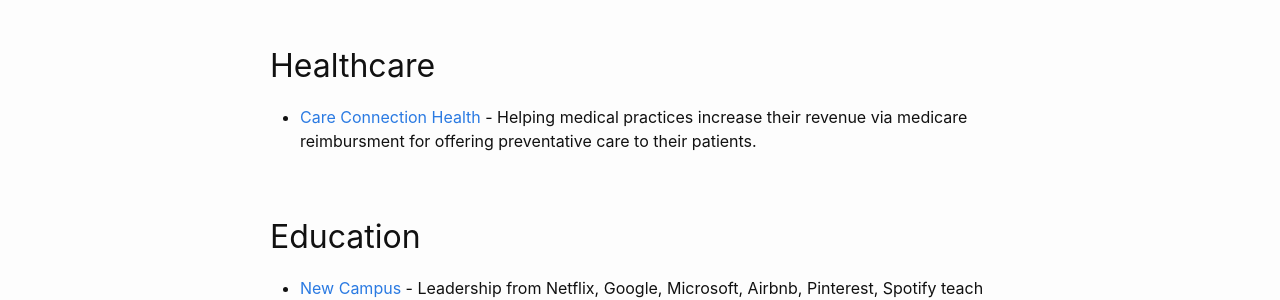
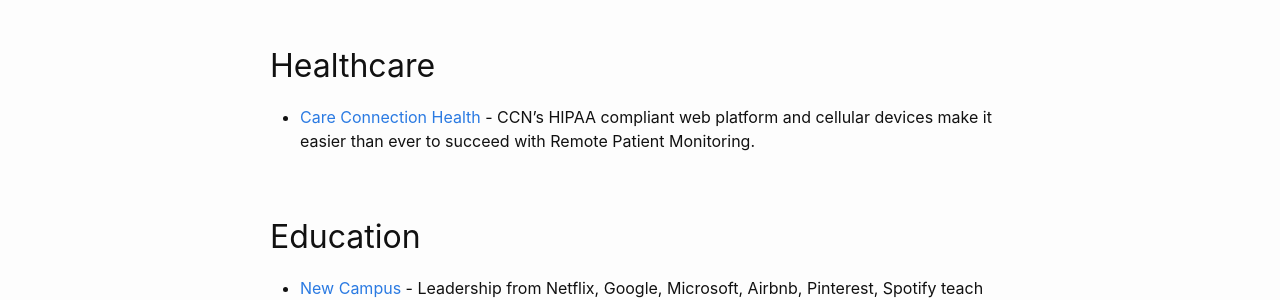
Before and after one commit to katpavan/katpavan.github.io, a Jekyll site: the page built from portfolio.md, in a window 1280 px wide. Shown: the part 650-950 px from the top of the page. Built offline with Jekyll 4.4.1, drawn with Linux system fonts in a browser that asks for light colours.

Commit message:
Update portfolio.md

```diff
--- a/portfolio.md
+++ b/portfolio.md
@@ -19,7 +19,7 @@
 
 ## Healthcare
 
-- [Care Connection Health](https://www.careconnectionhealth.com) - Helping medical practices increase their revenue via medicare reimbursment for offering preventative care to their patients.
+- [Care Connection Health](https://www.ccnhealth.com/) - CCN's HIPAA compliant web platform and cellular devices make it easier than ever to succeed with Remote Patient Monitoring.
 
 ## Education
 
```
